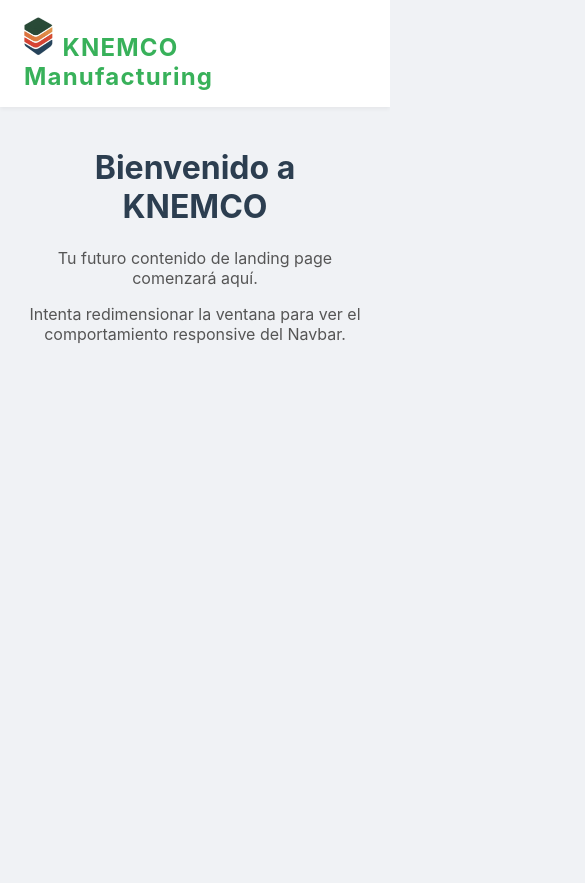
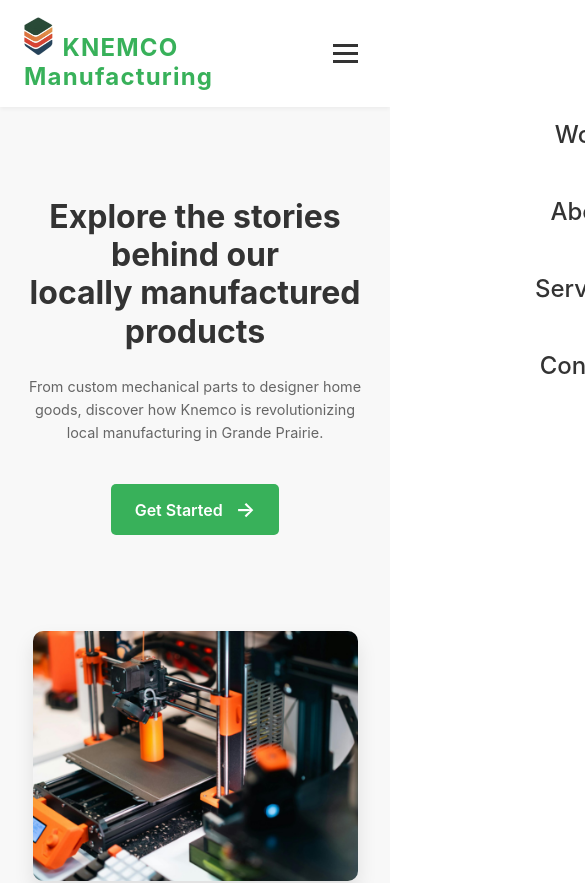
Before and after one commit to MauroMiranda0/knemco-manufacturing-fullstack, a React (Vite) app in the folder client/: page / in a window 390 px wide. Shown: the top 883 px of the page, 585 px wide, since content can reach past the window. Before the commit the page ends 844 px from the top, so only its background shows below. Built offline with nearby package versions, Linux system fonts and the light colour scheme.

Commit message:
feat: Implement responsive Hero section with animated image placeholder

```diff
--- a/client/src/App.jsx
+++ b/client/src/App.jsx
@@ -1,17 +1,17 @@
 // client/src/App.jsx
 import React from 'react';
-import Navbar from './components/Navbar'; // Importa el componente Navbar
-// Importar estilos generales más adelante
+import Navbar from './components/Navbar';
+import Hero from './sections/Hero'; // Importa el componente Hero
 
 function App() {
   return (
     <div>
-      <Navbar /> {/* Renderiza el componente Navbar */}
-      {/* El contenido de tu landing page irá aquí, debajo del Navbar */}
+      <Navbar />
+      <Hero /> {/* Renderiza el componente Hero */}
       <main style={{ padding: '20px', textAlign: 'center' }}>
-        <h1>Bienvenido a KNEMCO</h1>
-        <p>Tu futuro contenido de landing page comenzará aquí.</p>
-        <p>Intenta redimensionar la ventana para ver el comportamiento responsive del Navbar.</p>
+        {/* Contenido de prueba de App.jsx que ahora está debajo del Hero */}
+        <h2>El resto de tu contenido de landing page</h2>
+        <p>Aquí es donde las siguientes secciones irán.</p>
       </main>
     </div>
   );
--- a/client/src/components/Navbar.jsx
+++ b/client/src/components/Navbar.jsx
@@ -1,11 +1,16 @@
 // client/src/components/Navbar.jsx
-import React from 'react';
-import '../styles/Navbar.css'; // Importamos el CSS específico para el Navbar
+import React, { useState } from 'react'; // Importa useState
 import Logo from '../assets/logo.jpg';
 
+import '../styles/Navbar.css';
 
 const Navbar = () => {
-  // Podemos añadir estado y lógica para el menú responsive aquí más adelante
+    const [isOpen, setIsOpen] = useState(false); // Estado para controlar el menú responsive
+
+    const toggleMenu = () => {
+        setIsOpen(!isOpen); // Cambia el estado de abierto/cerrado
+    };
+
     return (
         <nav className="navbar">
             <div className="navbar-brand">
@@ -14,18 +19,27 @@ const Navbar = () => {
                     <span className='title'>KNEMCO Manufacturing</span>
                 </a>
             </div>
-      <ul className="navbar-nav">
+
+            {/* Botón de hamburguesa */}
+            <button className="hamburger-menu" onClick={toggleMenu} aria-label="Toggle menu">
+                <div className={`bar ${isOpen ? 'open' : ''}`}></div>
+                <div className={`bar ${isOpen ? 'open' : ''}`}></div>
+                <div className={`bar ${isOpen ? 'open' : ''}`}></div>
+            </button>
+
+            {/* La lista de navegación ahora usa una clase condicional */}
+            <ul className={`navbar-nav ${isOpen ? 'open' : ''}`}>
                 <li className="nav-item">
-          <a href="#work" className="nav-link">Work</a>
+                    <a href="#work" className="nav-link" onClick={() => setIsOpen(false)}>Work</a>
                 </li>
                 <li className="nav-item">
-          <a href="#about" className="nav-link">About</a>
+                    <a href="#about" className="nav-link" onClick={() => setIsOpen(false)}>About</a>
                 </li>
                 <li className="nav-item">
-          <a href="#services" className="nav-link">Services</a>
+                    <a href="#services" className="nav-link" onClick={() => setIsOpen(false)}>Services</a>
                 </li>
                 <li className="nav-item">
-          <a href="#contact" className="nav-link">Contact</a>
+                    <a href="#contact" className="nav-link" onClick={() => setIsOpen(false)}>Contact</a>
                 </li>
             </ul>
         </nav>
--- /dev/null
+++ b/client/src/sections/Hero.jsx
@@ -0,0 +1,34 @@
+// client/src/sections/Hero.jsx
+import React from 'react';
+import '../styles/Hero.css'; // Importa el CSS específico para la sección Hero
+// Importa tu imagen aquí. Por ahora, puedes usar una imagen placeholder o dejarlo vacío.
+// Ejemplo: import heroImage from '../assets/hero-placeholder.jpg';
+
+const Hero = () => {
+  return (
+    <section className="hero-section">
+      <div className="hero-content">
+        <h1 className="hero-title">
+          Explore the stories behind our <br /> locally manufactured products
+        </h1>
+        <p className="hero-description">
+          From custom mechanical parts to designer home goods, discover how Knemco is revolutionizing
+          local manufacturing in Grande Prairie.
+        </p>
+        <a href="#get-started" className="hero-button">
+          Get Started <span className="arrow">→</span>
+        </a>
+      </div>
+      <div className="hero-image-container">
+        {/* Aquí irá tu imagen con la animación */}
+        {/* Por ahora, usaremos un div placeholder para el efecto de animación */}
+        <div className="hero-animated-image"></div>
+        {/* Si ya tienes una imagen:
+        <img src={heroImage} alt="Knemco products" className="hero-animated-image" />
+        */}
+      </div>
+    </section>
+  );
+};
+
+export default Hero;
--- /dev/null
+++ b/client/src/styles/Hero.css
@@ -0,0 +1,158 @@
+/* client/src/styles/Hero.css */
+
+.hero-section {
+  display: flex;
+  justify-content: center;
+  align-items: center;
+  padding: 6rem 3rem; /* Espaciado interno */
+  background-color: #f8f8f8; /* Un fondo muy ligero */
+  min-height: 80vh; /* Para que ocupe gran parte de la pantalla */
+  gap: 3rem; /* Espacio entre el contenido y la imagen */
+}
+
+.hero-content {
+  flex: 1; /* Ocupa el espacio disponible */
+  max-width: 600px; /* Ancho máximo para el contenido de texto */
+}
+
+.hero-title {
+  font-size: 3.5rem; /* Tamaño del título */
+  font-weight: 700;
+  color: #333; /* Color oscuro */
+  margin-bottom: 1.5rem;
+  line-height: 1.2; /* Espaciado entre líneas */
+}
+
+.hero-description {
+  font-size: 1.2rem;
+  color: #666; /* Color de texto más claro */
+  line-height: 1.6;
+  margin-bottom: 2.5rem;
+}
+
+.hero-button {
+  display: inline-flex; /* Para que el texto y la flecha estén en línea */
+  align-items: center;
+  background-color: #38b15a; /* Fondo verde como el logo */
+  color: #fff; /* Texto blanco */
+  padding: 1rem 2rem;
+  border-radius: 5px;
+  text-decoration: none;
+  font-weight: 600;
+  font-size: 1.1rem;
+  transition: background-color 0.3s ease, transform 0.2s ease;
+}
+
+.hero-button:hover {
+  background-color: #2e8b4e; /* Tono de verde más oscuro al pasar el ratón */
+  transform: translateY(-2px); /* Pequeño efecto de elevación */
+}
+
+.hero-button .arrow {
+  margin-left: 0.8rem;
+  font-size: 1.3rem; /* Tamaño de la flecha */
+  transition: transform 0.3s ease;
+}
+
+.hero-button:hover .arrow {
+  transform: translateX(5px); /* La flecha se mueve un poco al pasar el ratón */
+}
+
+/* --- Imagen y Animación --- */
+.hero-image-container {
+  flex: 1; /* Ocupa el otro espacio disponible */
+  display: flex;
+  justify-content: center;
+  align-items: center;
+  min-height: 400px; /* Altura mínima para el contenedor de la imagen */
+  max-width: 600px; /* Ancho máximo para el contenedor de la imagen */
+}
+
+.hero-animated-image {
+  /* Estilos para el div placeholder. Si usas un <img>, estos serían para el <img> */
+  width: 80%; /* Empieza un poco más pequeño */
+  height: 400px;
+  background-color: #ccc; /* Color gris de placeholder */
+  border-radius: 10px;
+  box-shadow: 0 10px 20px rgba(0, 0, 0, 0.1); /* Sombra para darle profundidad */
+  background-image: url('../assets/hero-placeholder.png');
+  background-size: cover;
+  background-position: center;
+  /* Si usas una imagen real, podrías añadir:
+  */
+
+  /* Animación de escala de pequeño a grande al cargar */
+  transform: scale(0.8); /* Inicia más pequeño */
+  opacity: 0; /* Inicia invisible */
+  animation: scaleIn 1s ease-out forwards; /* Aplica la animación */
+  animation-delay: 0.5s; /* Retraso para que el resto del contenido cargue */
+}
+
+/* Definición de la animación */
+@keyframes scaleIn {
+  from {
+    transform: scale(0.8);
+    opacity: 0;
+  }
+  to {
+    transform: scale(1);
+    opacity: 1;
+  }
+}
+
+
+/* --- Responsive Design --- */
+@media (max-width: 992px) {
+  .hero-section {
+    flex-direction: column; /* Apila el contenido y la imagen en columnas */
+    text-align: center; /* Centra el texto */
+    padding: 4rem 1.5rem;
+  }
+
+  .hero-content {
+    margin-bottom: 3rem; /* Espacio entre el contenido y la imagen apilados */
+    max-width: 100%; /* Ocupa todo el ancho disponible */
+  }
+
+  .hero-title {
+    font-size: 2.5rem; /* Título más pequeño en pantallas medianas */
+  }
+
+  .hero-description {
+    font-size: 1rem;
+  }
+
+  .hero-image-container {
+    min-height: 300px; /* Altura mínima más pequeña */
+    width: 100%; /* Ocupa todo el ancho */
+  }
+
+  .hero-animated-image {
+    height: 300px; /* Altura de la imagen más pequeña */
+    width: 90%; /* Ajuste de ancho */
+  }
+}
+
+@media (max-width: 576px) {
+  .hero-title {
+    font-size: 2rem; /* Título aún más pequeño en móviles */
+  }
+
+  .hero-description {
+    font-size: 0.9rem;
+  }
+
+  .hero-button {
+    padding: 0.8rem 1.5rem;
+    font-size: 1rem;
+  }
+
+  .hero-image-container {
+    min-height: 250px;
+  }
+
+  .hero-animated-image {
+    height: 250px;
+    width: 95%; /* Ajuste de ancho */
+  }
+}
--- a/client/src/styles/Navbar.css
+++ b/client/src/styles/Navbar.css
@@ -1,15 +1,15 @@
 /* client/src/styles/Navbar.css */
 
 .navbar {
-  display: flex; /* Usamos flexbox para alinear elementos */
-  justify-content: space-between; /* Espacia el logo y los enlaces */
-  align-items: center; /* Centra verticalmente los elementos */
-  padding: 1.5rem 3rem; /* Espaciado interno superior/inferior y lateral */
-  background-color: #fff; /* Fondo blanco */
-  box-shadow: 0 2px 4px rgba(0, 0, 0, 0.05); /* Sutil sombra en la parte inferior */
-  position: sticky; /* Permite que el navbar se quede arriba al hacer scroll */
+  display: flex;
+  justify-content: space-between;
+  align-items: center;
+  padding: 1.5rem 3rem;
+  background-color: #fff;
+  box-shadow: 0 2px 4px rgba(0, 0, 0, 0.05);
+  position: sticky;
   top: 0;
-  z-index: 1000; /* Asegura que esté por encima de otros elementos */
+  z-index: 1000;
 }
 
 .navbar-logo img {
@@ -18,57 +18,114 @@
 }
 
 .navbar-brand .navbar-logo {
-  font-size: 1.8rem; /* Tamaño del texto del logo */
+  font-size: 1.8rem;
   font-weight: bold;
-  color: #38b15a; /* Color verde del logo (Knemco) */
-  text-decoration: none; /* Elimina el subrayado del enlace */
-  letter-spacing: 0.05em; /* Pequeño espaciado entre letras */
-  transition: color 0.3s ease; /* Transición suave para el color */
+  color: #38b15a;
+  text-decoration: none;
+  letter-spacing: 0.05em;
+  transition: color 0.3s ease;
 }
 
 .navbar-brand .navbar-logo:hover {
-  color: #2e8b4e; /* Un tono más oscuro al pasar el ratón */
+  color: #2e8b4e;
 }
 
 .navbar-nav {
-  display: flex; /* Flexbox para los elementos de navegación */
-  list-style: none; /* Elimina los puntos de la lista */
+  display: flex;
+  list-style: none;
   margin: 0;
   padding: 0;
+  transition: transform 0.3s ease-in-out; /* Para animar la apertura/cierre */
 }
 
 .nav-item {
-  margin-left: 2.5rem; /* Espacio entre los elementos de navegación */
+  margin-left: 2.5rem;
 }
 
 .nav-link {
-  color: #888; /* Color de texto gris claro */
-  text-decoration: none; /* Elimina el subrayado */
-  font-size: 1.1rem; /* Tamaño del texto */
-  font-weight: 500; /* Grosor de la fuente */
-  transition: color 0.3s ease; /* Transición suave para el color */
+  color: #888;
+  text-decoration: none;
+  font-size: 1.1rem;
+  font-weight: 500;
+  transition: color 0.3s ease;
 }
 
 .nav-link:hover,
 .nav-link:focus {
-  color: #333; /* Color de texto más oscuro al pasar el ratón */
+  color: #333;
+}
+
+/* --- Hamburger Menu Styles --- */
+.hamburger-menu {
+  display: none; /* Oculto por defecto en desktop */
+  background: none;
+  border: none;
+  cursor: pointer;
+  padding: 0.5rem;
+  z-index: 1001; /* Asegura que esté por encima del menú desplegable */
+}
+
+.hamburger-menu .bar {
+  width: 25px;
+  height: 3px;
+  background-color: #333;
+  margin: 5px 0;
+  transition: all 0.3s ease-in-out;
+}
+
+/* Animación del botón de hamburguesa cuando está abierto */
+.hamburger-menu .bar:nth-child(1).open {
+  transform: translateY(8px) rotate(45deg);
+}
+
+.hamburger-menu .bar:nth-child(2).open {
+  opacity: 0; /* Barra del medio desaparece */
+}
+
+.hamburger-menu .bar:nth-child(3).open {
+  transform: translateY(-8px) rotate(-45deg);
 }
 
 /* --- Responsive Design --- */
-/* Para pantallas más pequeñas, ocultamos el menú de navegación y preparamos para un icono de hamburguesa */
 @media (max-width: 768px) {
-  .navbar-nav {
-    display: none; /* Oculta el menú de navegación por defecto */
-    /* Aquí iría la lógica para mostrar el menú con un icono de hamburguesa */
-  }
-
   .navbar {
-    padding: 1rem 1.5rem; /* Menos padding en pantallas pequeñas */
+    padding: 1rem 1.5rem;
   }
 
   .navbar-brand .navbar-logo {
-    font-size: 1.5rem; /* Tamaño de logo más pequeño en móviles */
+    font-size: 1.5rem;
   }
 
-  /* Más adelante añadiremos un botón de hamburguesa y un menú que se despliegue */
+  .hamburger-menu {
+    display: block; /* Muestra el botón de hamburguesa en pantallas pequeñas */
+  }
+
+  .navbar-nav {
+    /* Estilos para el menú desplegable en móviles */
+    display: flex;
+    flex-direction: column; /* Apila los elementos verticalmente */
+    position: absolute; /* Posiciona el menú absolutamente */
+    top: 0;
+    right: 0;
+    width: 100%; /* Ocupa todo el ancho */
+    height: 100vh; /* Ocupa toda la altura de la vista */
+    background-color: #fff; /* Fondo blanco para el menú */
+    padding: 6rem 0 0 0; /* Espaciado superior para dejar espacio al logo y hamburguesa */
+    text-align: center;
+    transform: translateX(100%); /* Oculta el menú por defecto (fuera de la pantalla) */
+    transition: transform 0.3s ease-in-out;
+  }
+
+  .navbar-nav.open {
+    transform: translateX(0); /* Muestra el menú cuando tiene la clase 'open' */
+  }
+
+  .nav-item {
+    margin: 1.5rem 0; /* Espaciado vertical entre los elementos del menú */
+  }
+
+  .nav-link {
+    font-size: 1.5rem; /* Enlaces más grandes para facilitar el clic en móviles */
+    color: #333; /* Color de texto más oscuro para los enlaces del menú móvil */
+  }
 }
```
Also changed, not shown: client/src/assets/hero-placeholder.png (added). Lines whose indentation alone changed are shown as unchanged.
